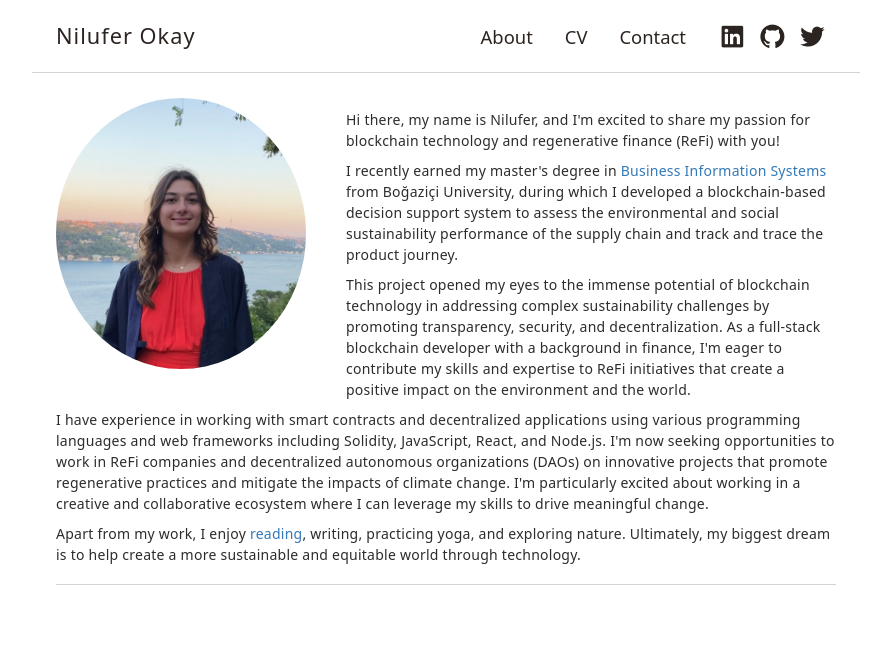
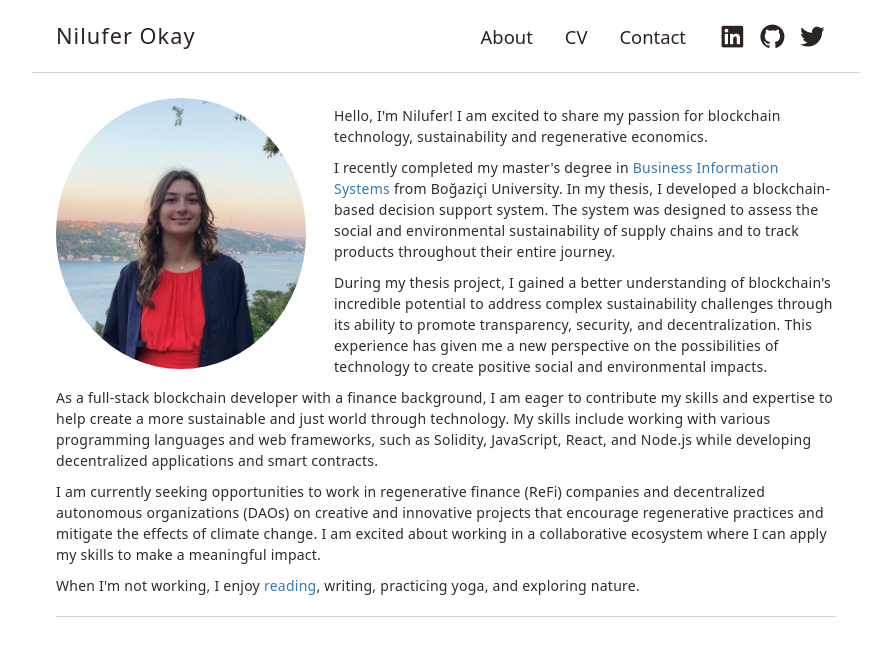
Before and after one commit to niluferokay/niluferokay.github.io, a React (Vite) app: page / in a window 1280 px wide. Shown: the top 656 px of the page, without its empty margins (194-1085 px from the left). Built offline with nearby package versions, Linux system fonts and the light colour scheme.

Commit message:
first commit

```diff
--- a/src/App.jsx
+++ b/src/App.jsx
@@ -80,11 +80,13 @@ function App() {
           <img src="profile.jpg" alt="" className="home__img" />
         </div>
         <div className="home__description">
-            <p className='home__para'>Hi there, my name is Nilufer, and I'm excited to share my passion for blockchain technology and regenerative finance (ReFi) with you!</p>
-            <p className='home__para'>I recently earned my master's degree in <a className='para__link' href="http://bis.boun.edu.tr/"  target="_blank">Business Information Systems</a> from Boğaziçi University, during which I developed a blockchain-based decision support system to assess the environmental and social sustainability performance of the supply chain and track and trace the product journey.</p>
-            <p className='home__para'>This project opened my eyes to the immense potential of blockchain technology in addressing complex sustainability challenges by promoting transparency, security, and decentralization. As a full-stack blockchain developer with a background in finance, I'm eager to contribute my skills and expertise to ReFi initiatives that create a positive impact on the environment and the world.</p>
-            <p className='home__para'>I have experience in working with smart contracts and decentralized applications using various programming languages and web frameworks including Solidity, JavaScript, React, and Node.js. I'm now seeking opportunities to work in ReFi companies and decentralized autonomous organizations (DAOs) on innovative projects that promote regenerative practices and mitigate the impacts of climate change. I'm particularly excited about working in a creative and collaborative ecosystem where I can leverage my skills to drive meaningful change.</p>
-            <p className='home__para'>Apart from my work, I enjoy <a className='para__link' href="https://www.goodreads.com/niluokay" target="_blank">reading</a>, writing, practicing yoga, and exploring nature. Ultimately, my biggest dream is to help create a more sustainable and equitable world through technology.</p>
+            <p className='home__para'>Hello, I'm Nilufer! I am excited to share my passion for blockchain technology, sustainability and regenerative economics.</p>
+            <p className='home__para'>I recently completed my master's degree in <a className='para__link' href="http://bis.boun.edu.tr/"  target="_blank">Business Information Systems</a> from Boğaziçi University. In my thesis, I developed a blockchain-based decision support system. The system was designed to assess the social and environmental sustainability of supply chains and to track products throughout their entire journey.</p>
+            <p className='home__para'>During my thesis project, I gained a better understanding of blockchain's incredible potential to address complex sustainability challenges through its ability to promote transparency, security, and decentralization. This experience has given me a new perspective on the possibilities of technology to create positive social and environmental impacts.
+            </p>
+            <p className='home__para'>As a full-stack blockchain developer with a finance background, I am eager to contribute my skills and expertise to help create a more sustainable and just world through technology. My skills include working with various programming languages and web frameworks, such as Solidity, JavaScript, React, and Node.js while developing decentralized applications and smart contracts.</p>
+            <p className='home__para'>I am currently seeking opportunities to work in regenerative finance (ReFi) companies and decentralized autonomous organizations (DAOs) on creative and innovative projects that encourage regenerative practices and mitigate the effects of climate change. I am excited about working in a collaborative ecosystem where I can apply my skills to make a meaningful impact.</p>
+            <p className='home__para'>When I'm not working, I enjoy <a className='para__link' href="https://www.goodreads.com/niluokay" target="_blank">reading</a>, writing, practicing yoga, and exploring nature.</p>
         </div>
       </div>
     </header>
--- a/src/App.scss
+++ b/src/App.scss
@@ -137,11 +137,12 @@ img {
 
 .home {
   border-top: 0.1px solid lightgray;
+  padding-bottom: 60px;
 }
 
 .photo{
   float: left;
-  padding: 25px 40px 10px 0;
+  padding: 25px 28px 5px 0;
 }
 
 .home__img{
@@ -152,7 +153,7 @@ img {
 .home__description{
   color: var(--text-color);
   text-align: left;
-  padding-top: 36px;
+  padding-top: 32px;
   padding-bottom: 10px;
   font-size: 14px;
   letter-spacing: 0.25px;
@@ -161,7 +162,7 @@ img {
 }
 
 .home__para{
-  margin-bottom: 9px;
+  margin-bottom: 10px;
 }
 
 .para__link{
```
